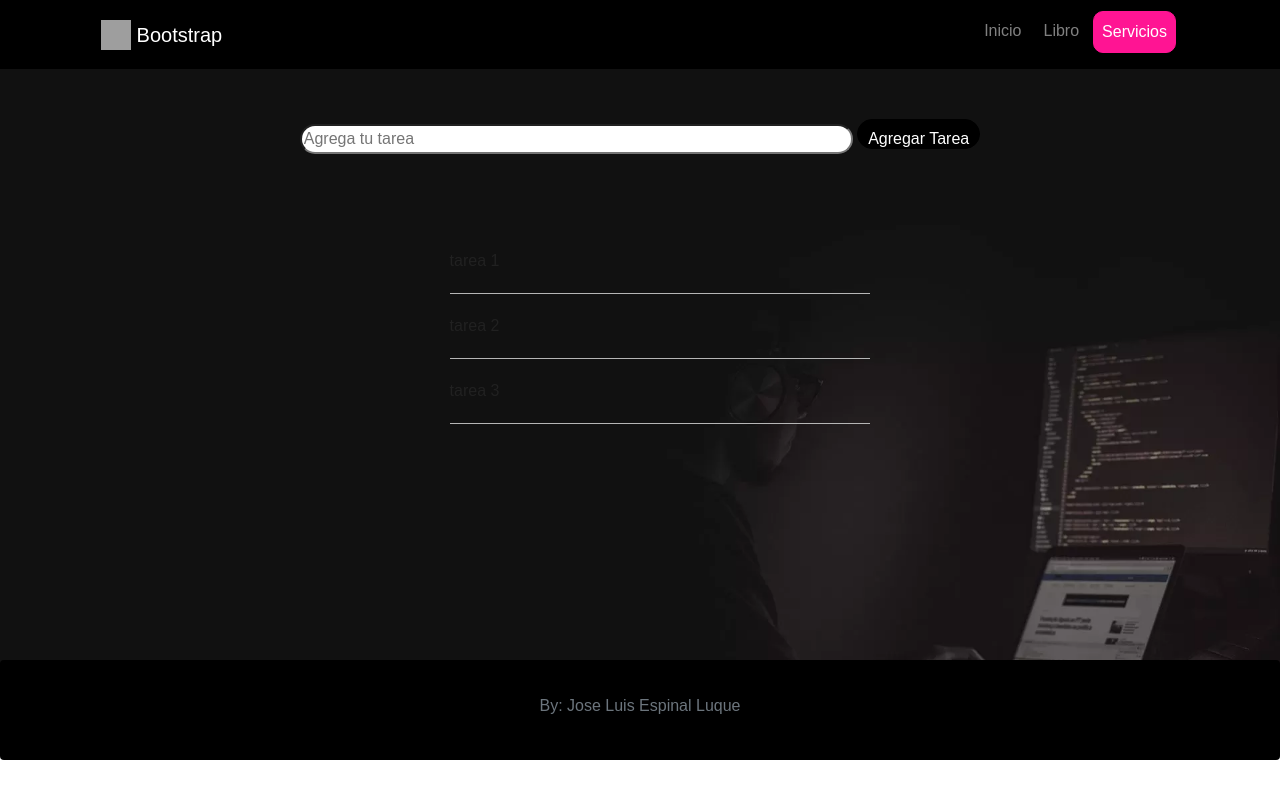
After one commit to LushoJL/Pparcial, a PHP site: page /listar.html in a window 1280 px wide. The commit adds this page. Run offline with PHP 8.4, Linux system fonts and the light colour scheme; some libraries are stand-ins or nearby versions; grey boxes are pictures that could not be loaded.

Commit message:
agregando lista

```diff
--- a/index.html
+++ b/index.html
@@ -32,7 +32,7 @@
                     <div class="navbar-nav text-center ml-auto">
                         <div class="bordR"><a class="nav-item nav-link  active" href="index.html">Inicio </a></div>
                         <div class="bordR"><a class="nav-item nav-link " href="libro.html">Libro</a></div>
-                        <div class="bordR"><a class="nav-item nav-link " href="#">Servicios</a></div>
+                        <div class="bordR"><a class="nav-item nav-link " href="listar.html">Servicios</a></div>
 
 
                     </div>
@@ -210,7 +210,7 @@
     </section>
 
 </div>
-<footer>
+<footer class="footer">
     <div class="card text-center footer">
         <div class="card-footer text-muted ">
             <p>By: Jose Luis Espinal Luque</p>
--- a/libro.html
+++ b/libro.html
@@ -30,7 +30,7 @@
                         <div class="navbar-nav text-center ml-auto">
                             <div class="bordR"><a class="nav-item nav-link  " href="index.html">Inicio </a></div>
                             <div class="bordR"><a class="nav-item nav-link active" href="libro.html">Libro</a></div>
-                            <div class="bordR"><a class="nav-item nav-link " href="#">Servicios</a></div>
+                            <div class="bordR"><a class="nav-item nav-link " href="listar.html">Servicios</a></div>
 
 
                         </div>
--- a/libro/css/estilos1.css
+++ b/libro/css/estilos1.css
@@ -25,6 +25,7 @@ header{
 #portada{
     border-top:white solid 1px;
     border-right:white solid 5px;
+
 }
 #contra{
 
--- /dev/null
+++ b/lista/css/estilos.css
@@ -0,0 +1,105 @@
+
+body {
+
+	font-family: sans-serif;
+	background-position: center;
+	background-size: cover;
+	min-height: 700px;
+	background-image: url("../../imagen/xfondo.webp");
+	background-repeat: no-repeat;
+	position: relative;
+	z-index: 1;
+
+}
+.container1{
+	width: 60%;
+	height: 140px;
+
+	margin: auto;
+	margin-top: 0;
+	margin-bottom: 20px;
+
+
+}
+.wrap {
+	margin: auto;
+	max-width: 800px;
+	width: 90%;
+}
+
+.principal {
+
+
+	color: #fff;
+	padding: 50px 0;
+	width: 100%;
+}
+
+.principal .formulario {
+	color: red;
+	text-align: center;
+}
+
+.principal .formulario input[type=text] {
+/margin-bottom: 20px;/
+padding: 10px;
+	width: 80%;
+}
+
+.principal .formulario input[type=text].error {
+	border: 5px solid #D32F2F;
+	color: red;
+}
+
+.principal .formulario .boton {
+	background: black;
+	border: 1px solid black;
+	color: #fff;
+	border-radius: 20px;
+	font-size: 16px;
+	padding: 10px;
+}
+
+input{
+	border-radius: 20px;
+	height: 30px;
+
+
+}
+
+.tareas{
+
+	width: 40%;
+
+	margin: auto;
+
+
+
+}
+.tareas .lista {
+	list-style: none;
+}
+
+.tareas .lista li {
+	border-bottom: 1px solid #B6B6B6;
+}
+
+.tareas .lista li a {
+	color: #212121;
+	display: block;
+	padding: 20px 0;
+	text-decoration: none;
+}
+
+.tareas .lista li a:hover {
+	text-decoration: line-through;
+}
+
+footer {
+
+	position: absolute;
+	bottom: 0;
+	width: 100%;
+	height: 40px;
+
+}
--- /dev/null
+++ b/lista/js/main.js
@@ -0,0 +1,58 @@
+(function(){
+
+	var lista = document.getElementById("lista"),
+		tareaInput = document.getElementById("tareaInput"),
+		btnNuevaTarea = document.getElementById("btn-agregar");
+
+
+	var agregarTarea = function(){
+		var tarea = tareaInput.value,
+			nuevaTarea = document.createElement("li"),
+			enlace = document.createElement("a"),
+			contenido = document.createTextNode(tarea);
+
+		if (tarea === "") {
+			tareaInput.setAttribute("placeholder", "Agrega una tarea valida");
+			tareaInput.className = "error";
+			return false;
+		}
+
+		enlace.appendChild(contenido);
+		enlace.setAttribute("href", "#");
+		nuevaTarea.appendChild(enlace);
+		lista.appendChild(nuevaTarea);
+
+		tareaInput.value = "";
+
+		for (var i = 0; i <= lista.children.length -1; i++) {
+			lista.children[i].addEventListener("click", function(){
+				this.parentNode.removeChild(this);
+			});
+		}
+
+	};
+	var comprobarInput = function(){
+		tareaInput.className = "";
+		teareaInput.setAttribute("placeholder", "Agrega tu tarea");
+	};
+
+	var eleminarTarea = function(){
+		var mensaje=confirm("Borrar tarea");
+		if (mensaje){
+			this.parentNode.removeChild(this);
+			alert("se borro la tarea");
+		}else{
+			alert("No se Borro nada");
+		}
+	};
+
+
+	btnNuevaTarea.addEventListener("click", agregarTarea);
+
+
+	tareaInput.addEventListener("click", comprobarInput);
+
+	for (var i = 0; i <= lista.children.length -1; i++) {
+		lista.children[i].addEventListener("click", eleminarTarea);
+	}
+}());
--- /dev/null
+++ b/listar.html
@@ -0,0 +1,81 @@
+<!DOCTYPE html>
+<html lang="en">
+<head>
+	<meta charset="UTF-8">
+	<meta name="viewport" content="width=device-width, user-scalable=no, initial-scale=1.0, maximum-scale=1.0, minimum-scale=1.0">
+	<link rel="stylesheet" href="bootstrap/css/bootstrap.min.css">
+	<link rel="stylesheet" href="css/Style.css">
+	<link rel="stylesheet" href="lista/css/estilos.css">
+	<link rel="stylesheet" href="https://necolas.github.io/normalize.css/3.0.2/normalize.css">
+	<title>Lista de Tareas</title>
+</head>
+<body>
+<header class="sticky-top" style="margin-bottom: 0">
+	<div class="" style="background: black">
+		<div class="container">
+
+			<nav class="navbar navbar-expand-md navbar-dark">
+				<a class="navbar-brand" href="#">
+					<img src="https://getbootstrap.com/docs/4.4/assets/brand/bootstrap-solid.svg" width="30" height="30"
+						 class="d-inline-block align-top" alt="">
+					Bootstrap
+				</a>
+				<button class="navbar-toggler navbar-toggler-rigth" type="button" data-toggle="collapse"
+						data-target="#navbarTogglerDemo01" aria-controls="navbarTogglerDemo01" aria-expanded="false"
+						aria-label="Toggle navigation">
+					<span class="navbar-toggler-icon"></span>
+				</button>
+
+				<div class="collapse navbar-collapse menus" id="navbarTogglerDemo01">
+
+					<div class="navbar-nav text-center ml-auto">
+						<div class="bordR"><a class="nav-item nav-link  " href="index.html">Inicio </a></div>
+						<div class="bordR"><a class="nav-item nav-link " href="libro.html">Libro</a></div>
+						<div class="bordR"><a class="nav-item nav-link active" href="listar.html">Servicios</a></div>
+
+
+					</div>
+				</div>
+			</nav>
+		</div>
+	</div>
+
+</header>
+
+<div class="container1">
+	<div class="principal">
+		<div class="wrap">
+			<form class="formulario" action="">
+				<input type="text" id="tareaInput" placeholder="Agrega tu tarea">
+				<input type="button" class="boton" id="btn-agregar" value="Agregar Tarea">
+			</form>
+		</div>
+	</div>
+</div>
+<div class="tareas">
+	<div class="wrap">
+		<ul class="lista" id="lista">
+			<li><a href="#">tarea 1</a></li>
+			<li><a href="#">tarea 2</a></li>
+			<li><a href="#">tarea 3</a></li>
+		</ul>
+	</div>
+
+</div>
+
+
+
+
+	<footer>
+		<div class="card text-center footer">
+			<div class="card-footer text-muted ">
+				<p>By: Jose Luis Espinal Luque</p>
+			</div>
+		</div>
+	</footer>
+	<script src="lista/js/main.js"></script>
+	<script src="bootstrap/js/jquery-3.4.1.min.js"></script>
+	<script src="bootstrap/js/bootstrap.min.js"></script>
+	<script type="text/javascript" src="http://livejs.com/live.js"></script>
+</body>
+</html>
```
Also changed, not shown: lista/README.md (added), lista/img/Como hacer una App Lista de Tareas con Javascript.jpg (added).
